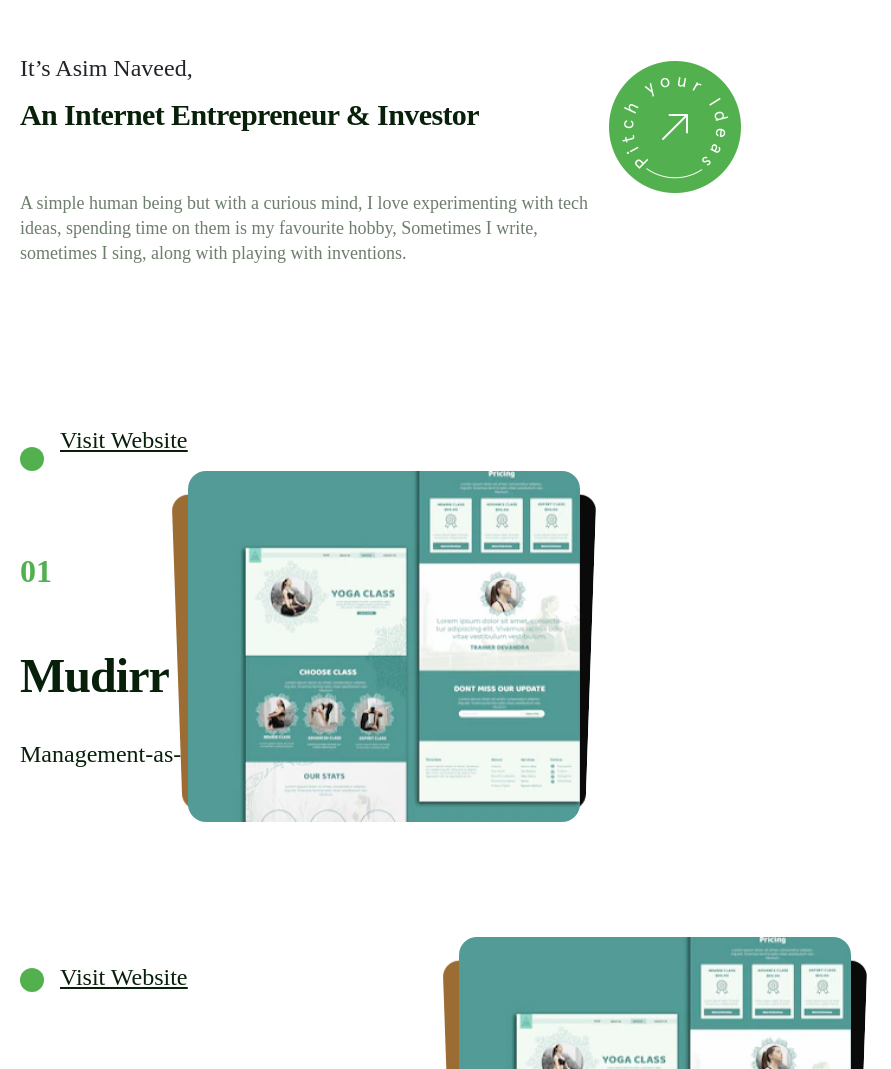
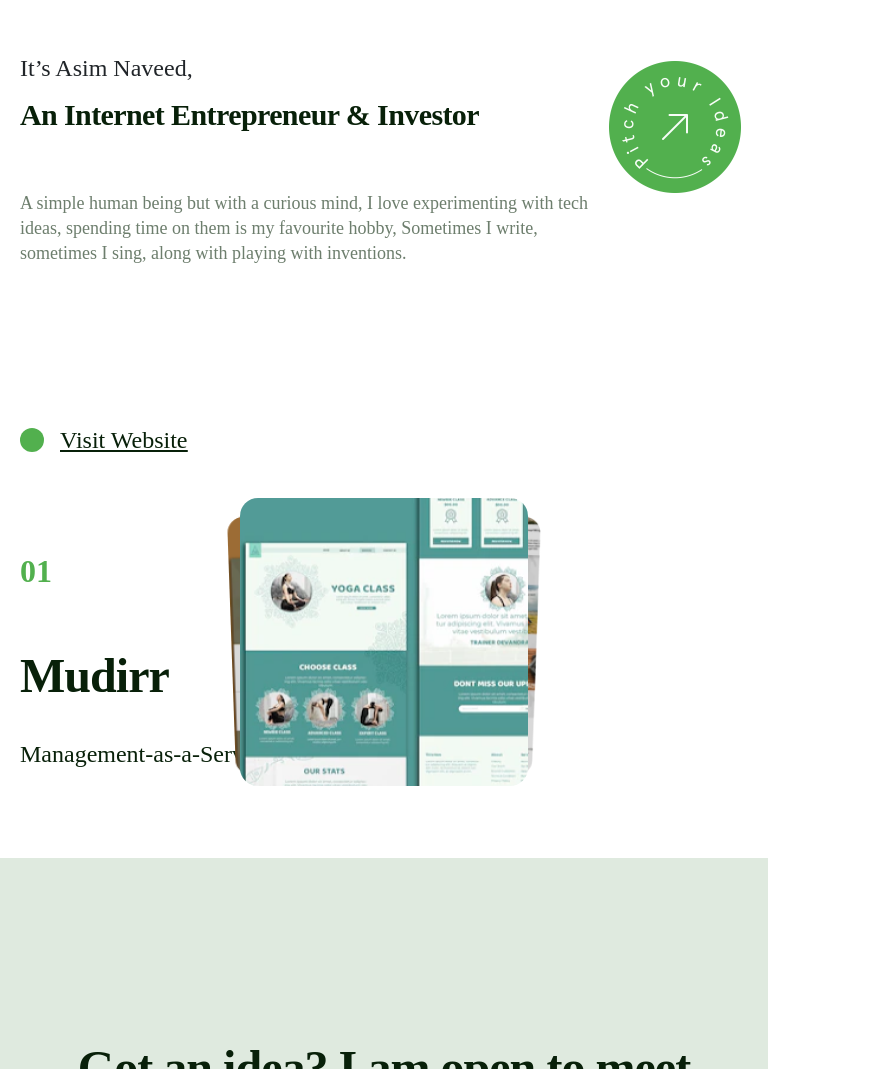
Before and after one commit to Mudassirrahman/landingpage, a Next.js app: page / in a window 768 px wide. Shown: the part 275-1344 px from the top of the page, 891 px wide, since content can reach past the window. Built offline with nearby package versions, Linux system fonts and the light colour scheme.

Commit message:
portfolio section 1 media screen added

```diff
--- a/components/portFolio1/PortFolio1.jsx
+++ b/components/portFolio1/PortFolio1.jsx
@@ -31,7 +31,7 @@
               hectic projects, communicate plans with your assigned
               team, and ensure your team stays on the same page.
               </p>
-              <div className={` ${"d-flex"} ${styles.rev_blockLink} ${styles.portFolio1Link}`}>
+              <div className={` ${"d-flex"} ${styles.rev_blockLink} ${styles.portFolio1Link} ${styles.portFolio1LinkDiv}`}>
                 <div className={styles.linkCricle}></div>
                 <div>
                 <h4 className={styles.portFolio1Link}>Visit Website</h4>
--- a/pages/index.js
+++ b/pages/index.js
@@ -56,8 +56,8 @@
 
         <HeroSec />
         <PortFolio1 />
-        <PortFolio2 />
-        <PortFolio3 />
+        {/* <PortFolio2 />
+        <PortFolio3 />  */}
         <Footer1 />
         <Footer2 />
         </div>
--- a/styles/PortFolio1.module.css
+++ b/styles/PortFolio1.module.css
@@ -57,6 +57,9 @@
   color: #6d7e6d !important;
   margin-top: 1rem;
 }
+.portFolio1LinkDiv{
+  width: 250px;
+}
 
 @media (max-width:768px){
   .portFolio1Pera{
@@ -88,9 +91,38 @@
   margin-top: 9.8rem;
   margin-right: 1rem;
 }
+@media (max-width:1980px){
+  .rev_blockPera{
+    width: 600px;
+  }
+}
+@media (max-width:1339px){
+  .rev_blockPera{
+    width: 550px;
+  }
+}
+@media (max-width:1273px){
+  .rev_blockPera{
+    width: 500px;
+  }
+}
 
+@media (max-width:1180px){
+  .rev_blockPera{
+    width: 450px;
+  }
+}
+@media (max-width:1110px){
+  .rev_blockPera{
+    width: 400px;
+  }
+}
 
-
+@media (max-width:991px){
+  .rev_blockPera{
+    width: 600px;
+  }
+}
 @media (max-width:768px){
   .custmPera{
     display: none;
@@ -114,7 +146,6 @@
 
   .rev_blockPera{
     position: absolute;
-    width: 600px;
     top: 1042px;
   }
 
--- a/styles/globals.css
+++ b/styles/globals.css
@@ -222,6 +222,68 @@
   height: 21.9375rem;
 }
 
+@media (max-width:1339px){
+  .swiper{
+    width: 22rem !important;
+    height: 21.125rem !important;
+    margin-left:1.25rem !important;
+    margin-right: 1.25rem !important;
+  }
+  .mySwiper{
+    margin-left:auto !important;
+    margin-right: auto !important;
+  }
+ }
+ @media (max-width:1273px){
+  .swiper{
+    width: 21rem !important;
+    height: 21rem !important;
+    margin-left:1.25rem !important;
+    margin-right: 1.25rem !important;
+  }
+  .mySwiper{
+    margin-left:auto !important;
+    margin-right: auto !important;
+  }
+ }
+
+ @media (max-width:1180px){
+  .swiper{
+    width: 19rem !important;
+    height: 19rem !important;
+    margin-left:1.25rem !important;
+    margin-right: 1.25rem !important;
+  }
+  .mySwiper{
+    margin-left:auto !important;
+    margin-right: auto !important;
+  }
+ }
+ @media (max-width:1110px){
+  .swiper{
+    width: 18rem !important;
+    height: 18rem !important;
+    margin-left:1.25rem !important;
+    margin-right: 1.25rem !important;
+  }
+  .mySwiper{
+    margin-left:auto !important;
+    margin-right: auto !important;
+  }
+ }
+
+ @media (max-width:991px){
+  .swiper{
+    margin-top: 2rem;
+    margin-left:1.25rem !important;
+    margin-right: 1.25rem !important;
+  }
+  .mySwiper{
+    margin-left:auto !important;
+    margin-right: auto !important;
+  }
+ }
+
 @media (max-width:528px){
   .swiper{
     width: 19.6rem !important;
```
